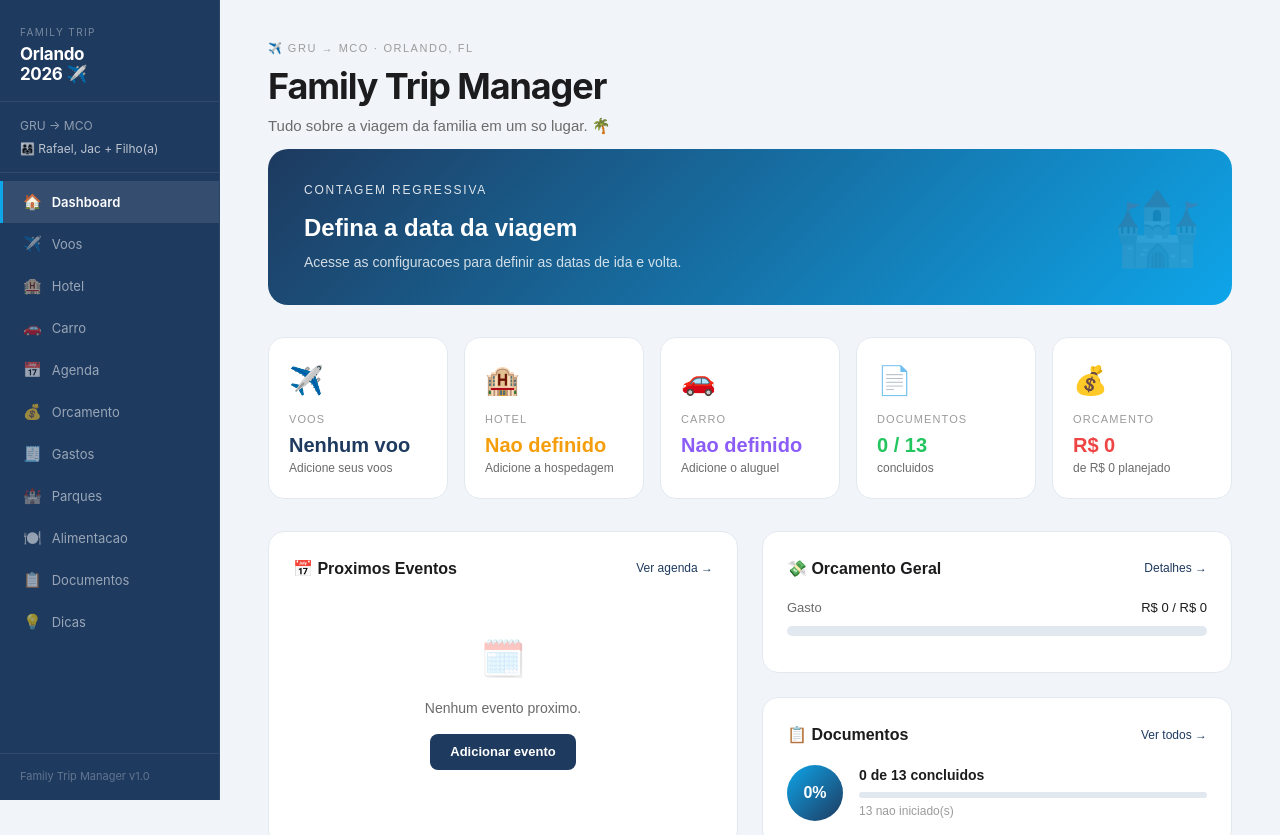
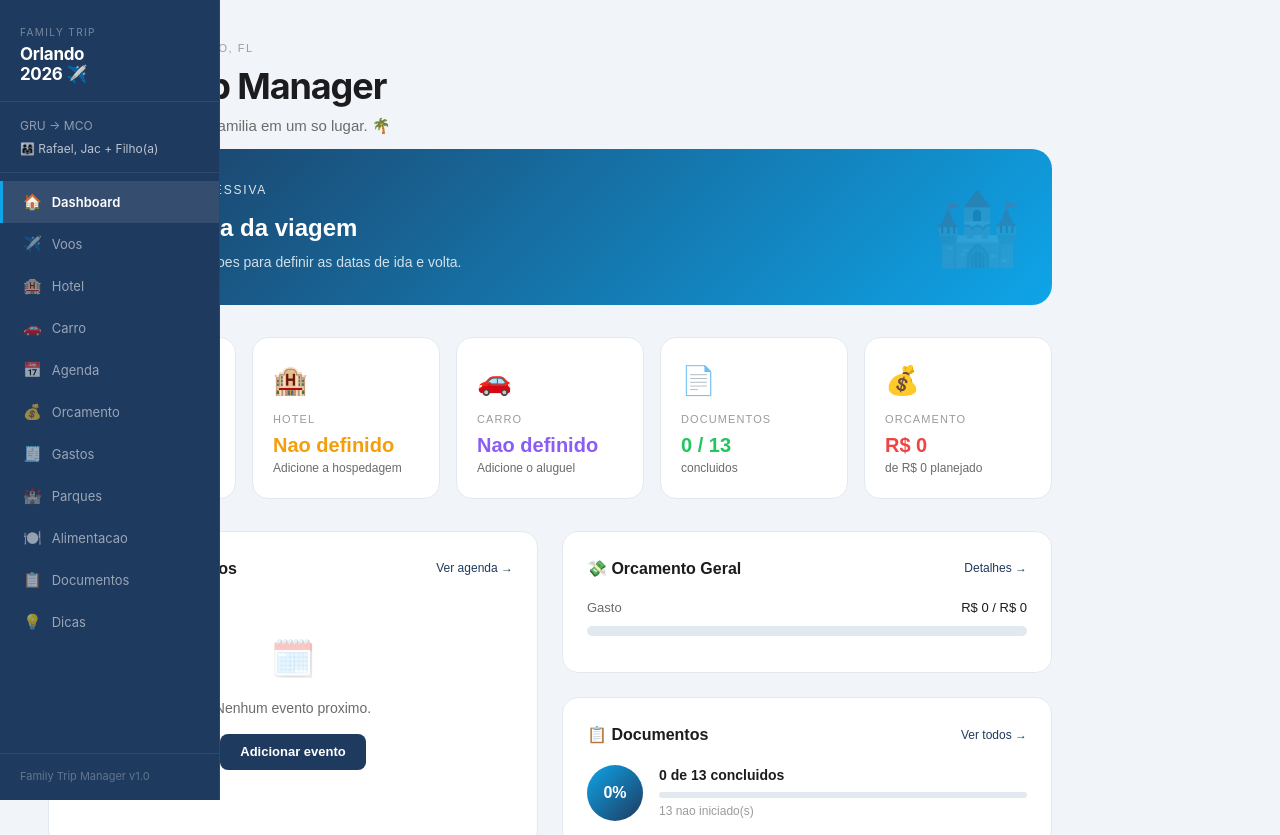
Before and after one commit to rafhmansano/product_sense, a Next.js app: page / in a window 1280 px wide. Shown: the top 835 px of the page. Built offline with nearby package versions, Linux system fonts and the light colour scheme.

Commit message:
fix: remove inline marginLeft from AppShell for mobile responsiveness

```diff
--- a/components/AppShell.tsx
+++ b/components/AppShell.tsx
@@ -9,7 +9,6 @@ export default function AppShell({ children }: { children: React.ReactNode }) {
       <main
         className="main-content"
         style={{
-          marginLeft: '220px',
           flex: 1,
           minHeight: '100vh',
           overflow: 'auto',
```
